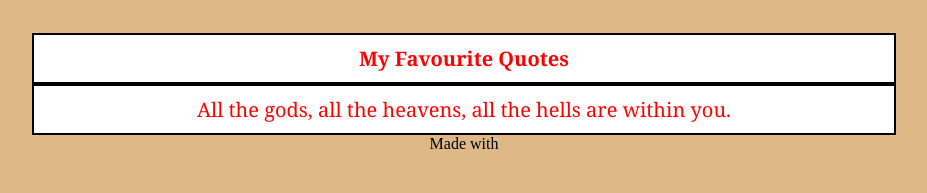
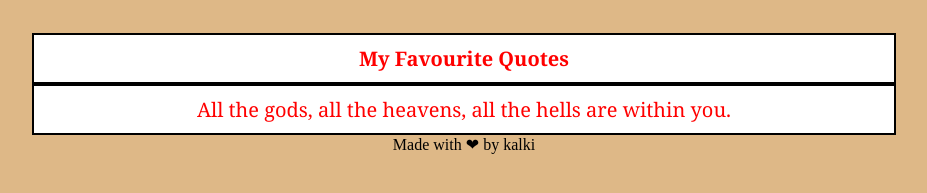
Before and after one commit to the-kalki/quotes, a plain HTML site: page index.html in a window 1280 px wide. Shown: the part 285-478 px from the top of the page, without its empty margins (176-1103 px from the left). Drawn offline with Linux system fonts and the light colour scheme.

Commit message:
signature

```diff
--- a/index.html
+++ b/index.html
@@ -22,7 +22,7 @@
     <p id="red">
         All the gods, all the heavens, all the hells are within you.
     </p>
-    Made with
+    Made with ❤ by kalki
 </body>
 
 </html>
```
